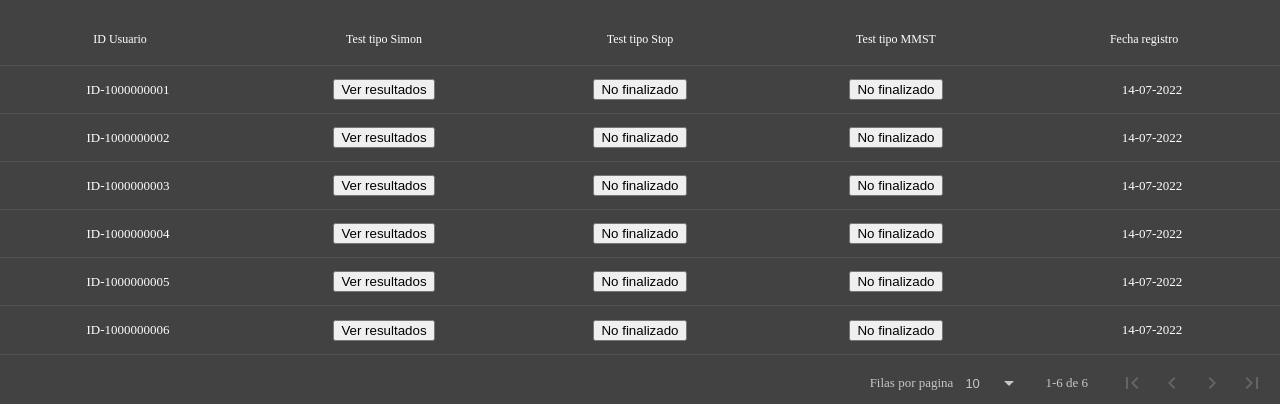
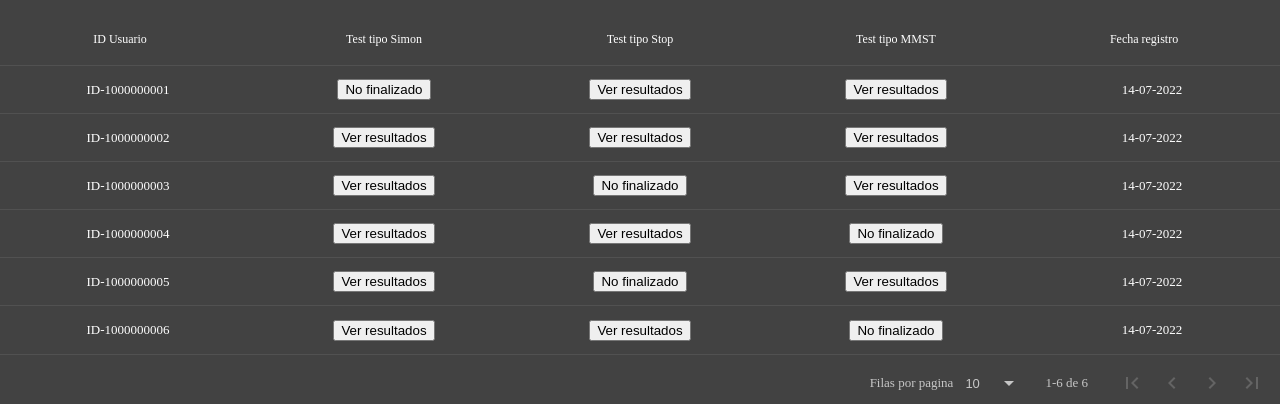
Before and after one commit to Ezequiel-Cheque/psico-uaem, a React app: page /panel in a window 1280 px wide. Shown: the part 326-730 px from the top of the page. Built offline with nearby package versions, Linux system fonts and the light colour scheme.

Commit message:
finish pannel page

```diff
--- a/src/components/Table.js
+++ b/src/components/Table.js
@@ -5,7 +5,7 @@ import DataTable from 'react-data-table-component';
 
 import '../styles/table.scss';
 
-export const Table = ({ columns, data }) => {
+export const Table = ({ columns, data, title="", filter=false }) => {
 
   const [activeTransFilter, setactiveTransFilter] = useState("");
 
@@ -69,6 +69,7 @@ export const Table = ({ columns, data }) => {
   return (
     <div className='table'>
       <DataTable
+        title={title}
         columns={columns}
         data={generalData(data, activeTransFilter)}
         theme="dark"
@@ -78,7 +79,7 @@ export const Table = ({ columns, data }) => {
         fixedHeader
         fixedHeaderScrollHeight= "600px"
         subHeader
-        subHeaderComponent={activeTransComponent}
+        subHeaderComponent={filter && activeTransComponent}
       />
     </div>
   )
--- a/src/js/index.js
+++ b/src/js/index.js
@@ -22,8 +22,8 @@ const url = "/";
 root.render(
     <BrowserRouter>
         <Routes>
+            <Route path="*" element={<Home />} />
             <Route path="/panel" element={<Panel />} />
-            <Route path="*" element={<Home />} />
         </Routes>
     </BrowserRouter>
 );
--- a/src/pages/Panel.js
+++ b/src/pages/Panel.js
@@ -1,4 +1,4 @@
-import React from "react";
+import React, { useState } from "react";
 import { Table } from "../components/Table";
 import { Link } from "react-router-dom";
 
@@ -8,104 +8,317 @@ import account from "../assets/icons/account.svg";
 
 import '../styles/pages/panel.scss';
 
-export default function Panel() {
+const DEFAULT_EXTRA_TABLE = {
+  columns: null,
+  title: null,
+  data: null,
+  available: false
+};
 
-  const clickHandler = (id, title) => {
-    console.log(id);
-    console.log(title);
-  };
-
-  const columns = [
-    {
-        name: 'ID Usuario',
-        selector: row => row.idusuario,
-        sortable: true,
-        center: true
-    },
-    {
-        name: 'Test tipo Simon',
-        cell: (row) => {return (
-          <button
-            className="table__button--active"
-            onClick={(e)=>clickHandler(row.id, row.title)}
-          >
-            Ver resultados
-          </button>
-        )},
-        ignoreRowClick: true,
-        allowOverflow: true,
-        center: true
-
-    },
-    {
-      name: 'Test tipo Stop',
-      cell: (row) => { return (
-        <button
-          className="table__button--inactive"
-          onClick={(e)=>clickHandler(row.id, row.title)}
-        >
-          No finalizado
-        </button>
-      )},
-      ignoreRowClick: true,
-      allowOverflow: true,
-      center: true
-    },
-    {
-      name: 'Test tipo MMST',
-      cell: (row) => {return (
-        <button
-          className="table__button--active"
-          onClick={(e)=>clickHandler(row.id, row.title)}
-        >
-          No finalizado
-        </button>
-      )},
-      ignoreRowClick: true,
-      allowOverflow: true,
-      center: true
-    },
-    {
-      name: 'Fecha registro',
-      selector: row => row.register,
-      sortable: true,
-      center: true
+const stopMMST = [
+  {
+    idusuario: "ID-1000000001",
+    data: [
+      {
+        number: "Ensayo 1",
+        response: "Acierto",
+        time: "2s"
+      },
+      {
+        number: "Ensayo 2",
+        response: "Acierto",
+        time: "3s"
+      },
+      {
+        number: "Ensayo 3",
+        response: "Acierto",
+        time: "2s"
+      },
+      {
+        number: "Ensayo 4",
+        response: "Acierto",
+        time: "2s"
+      }
+    ]
   }
 ];
 
-const data = [
+const stopData = [
+  {
+    idusuario: "ID-1000000001",
+    data: [
+      {
+        block: "Prueba",
+        number: "1",
+        signal: "sin senal",
+        response: "Acierto"
+      },
+      {
+        block: "Prueba",
+        number: "2",
+        signal: "sin senal",
+        response: "Acierto"
+      },
+      {
+        block: "Prueba",
+        number: "3",
+        signal: "sin senal",
+        response: "Acierto"
+      },
+      {
+        block: "Prueba",
+        number: "4",
+        signal: "con senal",
+        response: "Error"
+      }
+    ]
+  }
+];
+
+const simonData = [
+  {
+    idusuario: "ID-1000000001",
+    data: [
+      {
+        id: "1",
+        type: "congruente",
+        response: "Acierto",
+        time: "0.5 s"
+      },
+      {
+        id: "2",
+        type: "congruente",
+        response: "Acierto",
+        time: "0.5 s"
+      },
+      {
+        id: "3",
+        type: "congruente",
+        response: "Acierto",
+        time: "0.5 s"
+      },
+      {
+        id: "4",
+        type: "congruente",
+        response: "Acierto",
+        time: "0.5 s"
+      },
+      {
+        id: "5",
+        type: "congruente",
+        response: "Error",
+        time: "0.5 s"
+      }
+    ]
+  }
+];
+
+export default function Panel() {
+
+  const [extraTable, setExtraTable] = useState(DEFAULT_EXTRA_TABLE);
+
+  const data = [
     {
         id: 1,
         idusuario: 'ID-1000000001',
         register: '14-07-2022',
+        simon: false,
+        stop: true,
+        mmst: true,
     },
     {
       id: 2,
       idusuario: 'ID-1000000002',
       register: '14-07-2022',
+      simon: true,
+      stop: true,
+      mmst: true,
     },
     {
       id: 3,
       idusuario: 'ID-1000000003',
       register: '14-07-2022',
+      simon: true,
+      stop: false,
+      mmst: true,
     },
     {
       id: 4,
       idusuario: 'ID-1000000004',
       register: '14-07-2022',
+      simon: true,
+      stop: true,
+      mmst: false,
     },
     {
       id: 5,
       idusuario: 'ID-1000000005',
       register: '14-07-2022',
+      simon: true,
+      stop: false,
+      mmst: true,
     },
     {
       id: 6,
       idusuario: 'ID-1000000006',
       register: '14-07-2022',
+      simon: true,
+      stop: true,
+      mmst: false,
     }
 ];
 
+const columnsSimon = [
+  {
+    name: 'N. Estimulo',
+    selector: row => row.id,
+    sortable: true,
+    center: true
+  },
+  {
+    name: 'Tipo de Estimulo',
+    selector: row => row.type,
+    sortable: true,
+    center: true
+  },
+  {
+    name: 'Respuesta',
+    selector: row => row.response,
+    sortable: true,
+    center: true
+  },
+  {
+    name: 'Tiempo de respuesta',
+    selector: row => row.time,
+    sortable: true,
+    center: true
+  }
+];
+
+const columnsStop = [
+  {
+    name: 'Bloque',
+    selector: row => row.block,
+    sortable: true,
+    center: true
+  },
+  {
+    name: 'N. ensayo',
+    selector: row => row.number,
+    sortable: true,
+    center: true
+  },
+  {
+    name: 'Senal de stop',
+    selector: row => row.signal,
+    sortable: true,
+    center: true
+  },
+  {
+    name: 'Respuesta',
+    selector: row => row.response,
+    sortable: true,
+    center: true
+  }
+];
+
+const columnsMMST = [
+  {
+    name: 'N. Ensayo',
+    selector: row => row.number,
+    sortable: true,
+    center: true
+  },
+  {
+    name: 'Respuesta',
+    selector: row => row.response,
+    sortable: true,
+    center: true
+  },
+  {
+    name: 'Tiempo de respuesta',
+    selector: row => row.time,
+    sortable: true,
+    center: true
+  }
+];
+
+const extraTableColumns = {
+  "simon" : columnsSimon,
+  "stop": columnsStop,
+  "mmst": columnsMMST
+};
+
+const clickHandler = (id, title, available) => {
+  if (available) {
+    let data=[];
+    if (title === "simon") {
+      data = simonData.filter((data)=>data.idusuario)[0].data;
+    } else if (title === "stop") {
+      data = stopData.filter((data)=>data.idusuario)[0].data;
+    } else if (title === "mmst") {
+      data = stopMMST.filter((data)=>data.idusuario)[0].data;
+    }
+    setExtraTable({
+      ...extraTable,
+      columns: extraTableColumns[title],
+      title:`Table ${title} ${id}`,
+      available: available,
+      data: data
+    });
+  }
+};
+
+const setButton = (row, testName) => {return (
+  <button
+    className={ row[testName] ? "table__button--active" : "table__button--inactive"}
+    onClick={(e)=>clickHandler(row.idusuario, testName, row[testName])}
+  >
+    {
+      row[testName] ? "Ver resultados" : "No finalizado"
+    }
+  </button>
+)};
+
+const columns = [
+  {
+      name: 'ID Usuario',
+      selector: row => row.idusuario,
+      sortable: true,
+      center: true
+  },
+  {
+      name: 'Test tipo Simon',
+      selector: row => row.simon,
+      cell: (row) => (setButton(row, "simon")),
+      ignoreRowClick: true,
+      allowOverflow: true,
+      center: true
+
+  },
+  {
+    name: 'Test tipo Stop',
+    selector: row => row.stop,
+    cell: (row) => (setButton(row, "stop")),
+    ignoreRowClick: true,
+    allowOverflow: true,
+    center: true
+  },
+  {
+    name: 'Test tipo MMST',
+    selector: row => row.mmst,
+    cell: (row) => (setButton(row, "mmst")),
+    ignoreRowClick: true,
+    allowOverflow: true,
+    center: true
+  },
+  {
+    name: 'Fecha registro',
+    selector: row => row.register,
+    sortable: true,
+    center: true
+  }
+];
     return (
       <div className="panel">
         <div className="panel__menubar">
@@ -126,8 +339,25 @@ const data = [
         </div>
 
         <div className="panel__table-container">
-          <Table columns={columns} data={data} />
+          <Table
+            columns={columns}
+            data={data}
+            filter={true}
+          />
         </div>
+
+        {
+          extraTable.available && (
+            <div className="panel__table-container extra-table">
+              <Table
+                title={extraTable.title}
+                columns={extraTable.columns}
+                data={extraTable.data}
+                filter={true}
+              />
+            </div>
+          )
+        }
 
       </div>
     );
--- a/src/styles/pages/panel.scss
+++ b/src/styles/pages/panel.scss
@@ -1,5 +1,6 @@
 
 .panel {
+    margin-bottom: 50px;
     &__menubar {
         width: 100%;
         display: flex;
@@ -44,13 +45,13 @@
     height: 37px;
     border-radius: 10px;
     border: none;
-    cursor: pointer;
     color: #fff;
     font-weight: 600;
 
     &--active {
         @extend .table__button;
         background-color: #28A745;
+        cursor: pointer;
     }
 
     &--inactive {
--- a/src/styles/table.scss
+++ b/src/styles/table.scss
@@ -18,7 +18,7 @@
     &__header {
       text-align: right;
       max-width: 95%;
-      margin: 30px auto;
+      margin: 10px auto;
       width: 100%;
     }
 
```
